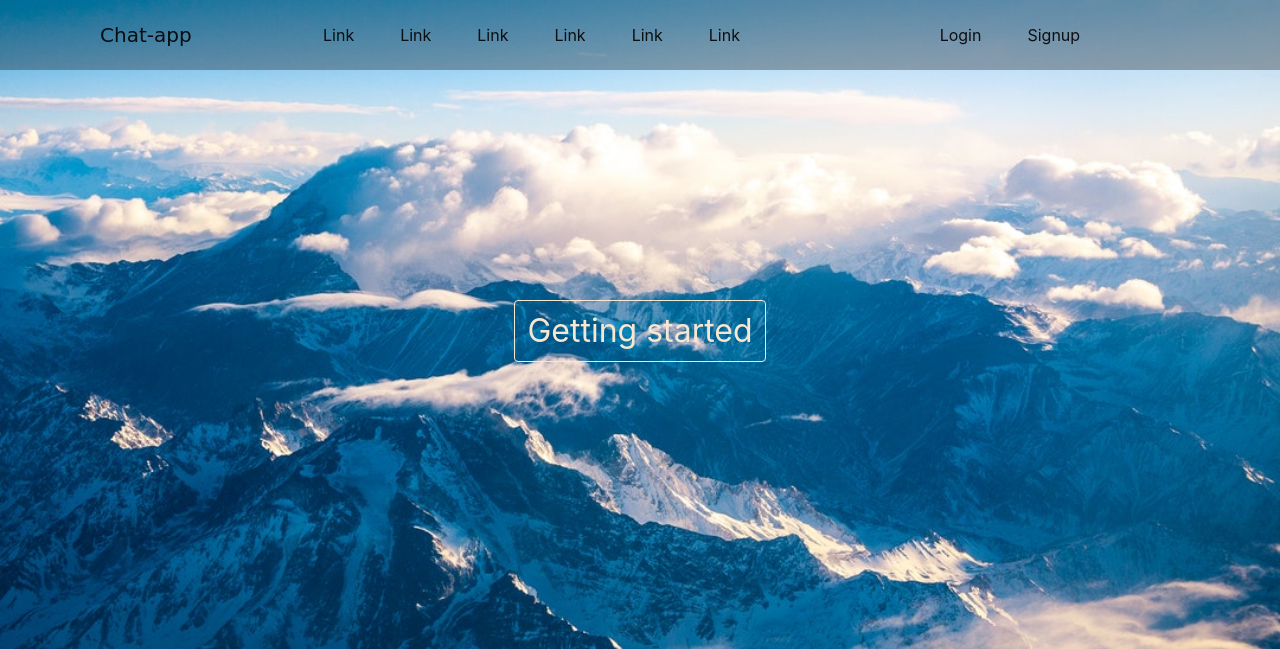
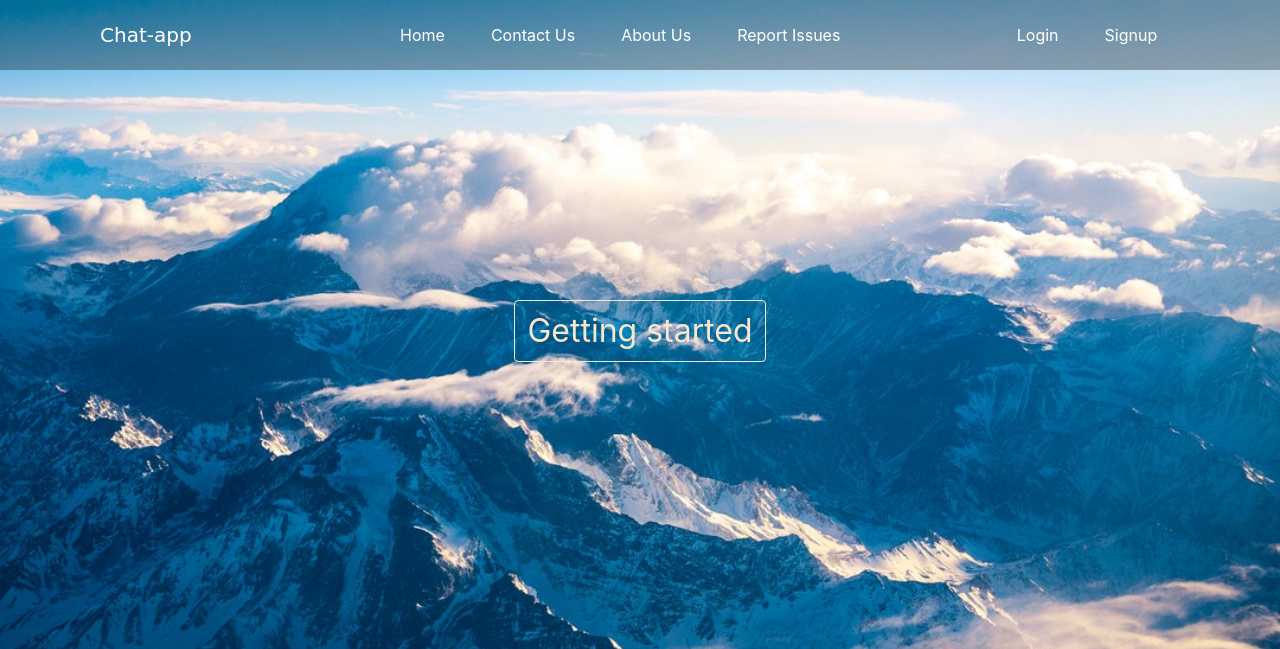
Before and after one commit to moh1tnegi/chat-con, a Django app: page / in a window 1280 px wide. Shown: the top 649 px of the page. Run offline with Django 3.2, Linux system fonts and the light colour scheme; some libraries are stand-ins or nearby versions; some web fonts are replaced.

Commit message:
navbar behaviour changed

```diff
--- a/interface/templates/interface/base.html
+++ b/interface/templates/interface/base.html
@@ -16,7 +16,7 @@
     <script src="{% static 'interface/js/opaq-nav.js' %}"></script>
 </head>
 <body>
-    <nav class="navbar navbar-expand-md fixed-top navbar-light">
+    <nav class="navbar navbar-expand-md fixed-top navbar-dark" role="navigation">
         <div class="container">
             <div class="col-md-2">
                 <a class="navbar-brand" href="{% url 'interface:dashboard' %}">Chat-app</a>
@@ -25,36 +25,30 @@
                 </button>
             </div>
             <div class="collapse navbar-collapse" id="navbar1">
-                <div class="col-md-8">
+                <div class="col-md-7 offset-lg-1">
                     <ul class="navbar-nav">
                         <li class="nav-item active">
-                            <a class="nav-link" href="#">Link</a>
+                            <a class="nav-link" href="{% url 'interface:dashboard' %}">Home</a>
                         </li>
                         <li class="nav-item active">
-                            <a class="nav-link" href="#">Link</a>
+                            <a class="nav-link" href="#">Contact Us</a>
                         </li>
                         <li class="nav-item active">
-                            <a class="nav-link" href="#">Link</a>
+                            <a class="nav-link" href="#">About Us</a>
                         </li>
                         <li class="nav-item active">
-                            <a class="nav-link" href="#">Link</a>
-                        </li>
-                        <li class="nav-item active">
-                            <a class="nav-link" href="#">Link</a>
-                        </li>
-                        <li class="nav-item active">
-                            <a class="nav-link" href="#">Link</a>
+                            <a class="nav-link" href="https://github.com/m0hitNegi/Chatting_web_app/issues" target="_blank">Report Issues</a>
                         </li>
                     </ul>
                 </div>
-                <div class="col-md-3">
+                <div class="col-md-3 offset-lg-1">
                     <ul class="navbar-nav">
                         <li class="nav-item active">
-                            <a href="login" class="nav-link">Login</a>
+                            <a href="{% url 'interface:login' %}" class="nav-link">Login</a>
                         </li>
                         <!-- <li class="verti-sep"></li> -->
                         <li class="nav-item active">
-                            <a href="signup" class="nav-link">Signup</a>
+                            <a href="{% url 'interface:signup' %}" class="nav-link">Signup</a>
                         </li>
                     </ul>
                 </div>
@@ -63,39 +57,6 @@
     </nav>
     {% block div %}
     {% endblock %}
-<!--     <footer class="page-footer font-small">
-        <div class="container">
-            <div class="row">
-                <div class="col-md-12 py-5" align="center">
-                    <a class="tw-ic text-white" href="https://twitter.com/m0hitNegi">
-                        <i class="fa fa-twitter fa-lg white-text mr-md-5 mr-3 fa-2x"></i>
-                    </a>
-                    <a class="tw-ic text-white" href="https://github.com/m0hitNegi">
-                        <i class="fa fa-github fa-lg white-text mr-md-5 mr-3 fa-2x"></i>
-                    </a>
-                    <a class="tw-ic text-white" href="https://in.pinterest.com/mohitnegi165/">
-                        <i class="fa fa-pinterest fa-lg white-text mr-md-5 mr-3 fa-2x"></i>
-                    </a>
-                    <a class="tw-ic text-white" href="https://www.linkedin.com/in/mohit-negi-b71a9215b/">
-                        <i class="fa fa-linkedin fa-lg white-text mr-md-5 mr-3 fa-2x"></i>
-                    </a>
-                    <a class="tw-ic text-white" href="https://plus.google.com/116139644660390938853">
-                        <i class="fa fa-google-plus fa-lg white-text mr-md-5 mr-3 fa-2x"></i>
-                    </a>
-                    <a class="tw-ic text-white" href="https://www.quora.com/profile/Mohit-Negi-95">
-                        <i class="fa fa-quora fa-lg white-text mr-md-5 mr-3 fa-2x"></i>
-                    </a>
-                    <a class="tw-ic text-white" href="https://stackoverflow.com/users/8972012/mohit-negi">
-                        <i class="fa fa-stack-overflow fa-lg white-text mr-md-5 mr-3 fa-2x"></i>
-                    </a>
-                </div>
-            </div>
-        </div>
-        <div class="footer-copyright py-3 text-center">
-            © 2018 Copyright:
-            <a href="{% url 'interface:dashboard' %}" style="color: white;">chatwith.com</a>
-        </div>
-    </footer> -->
     <script src="https://code.jquery.com/jquery-3.2.1.slim.min.js"></script>
     <script src="https://cdnjs.cloudflare.com/ajax/libs/popper.js/1.12.9/umd/popper.min.js"></script>
     <script src="https://maxcdn.bootstrapcdn.com/bootstrap/4.0.0/js/bootstrap.min.js"></script>
```
